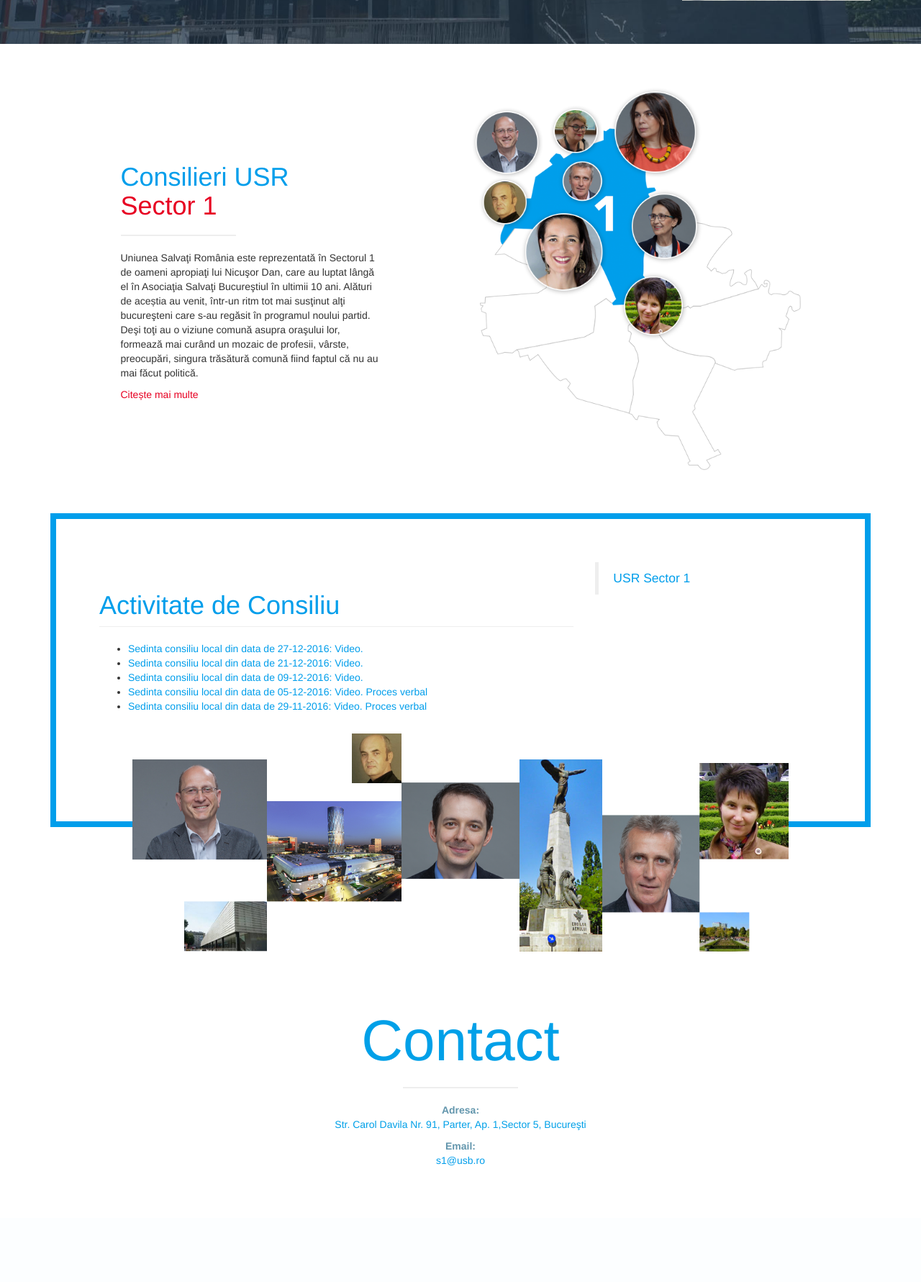
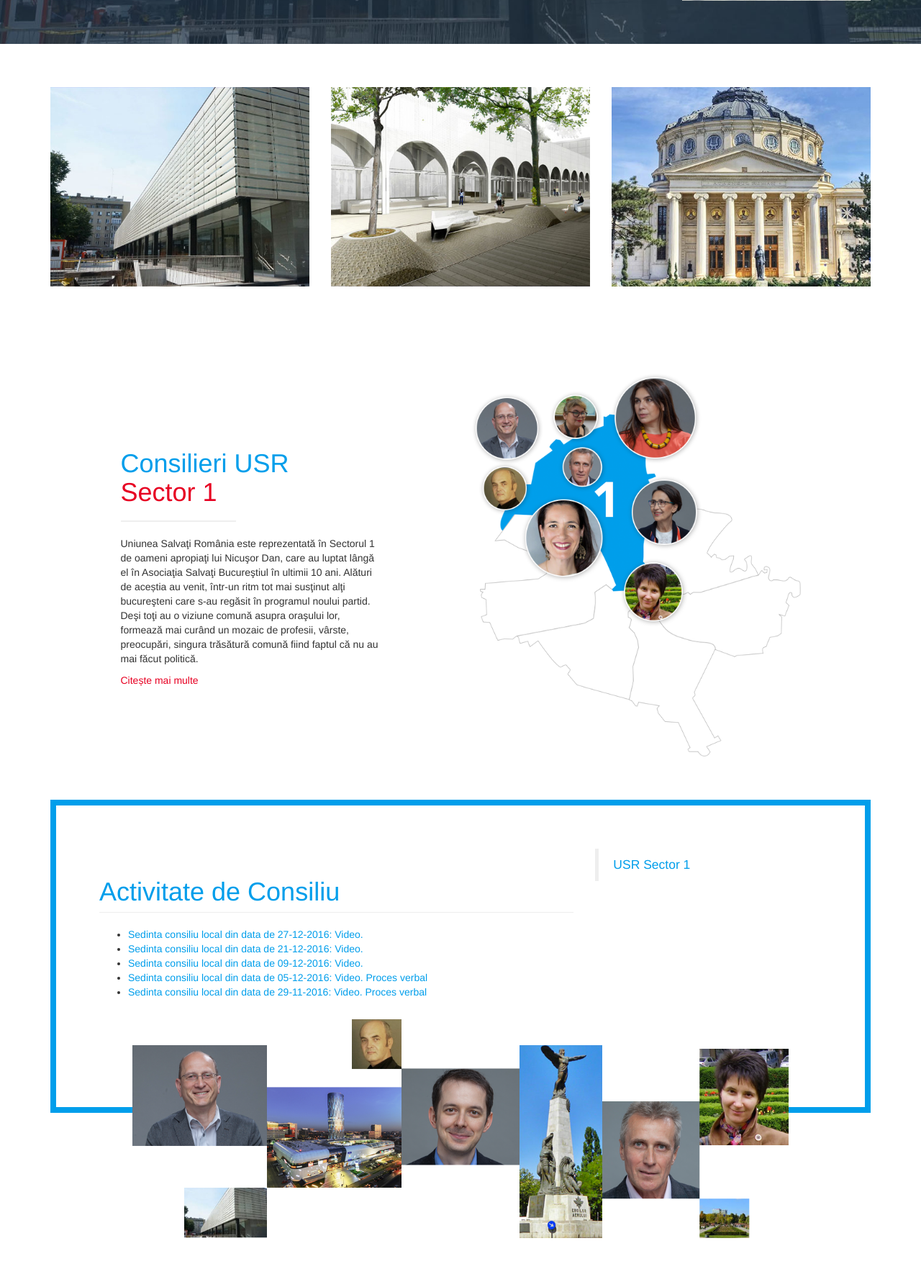
Before and after one commit to u-s-r/sector1, a PHP site: page /html/index.html in a window 1280 px wide. Shown: the part 497-2278 px from the top of the page at 72% size. Before the commit the page ends 2116 px from the top, so only its background shows below. Run offline with PHP 8.4, Linux system fonts and the light colour scheme; some libraries are stand-ins or nearby versions.

Commit message:
Added photos row

```diff
--- a/assets/app/css/style.css
+++ b/assets/app/css/style.css
@@ -78,9 +78,6 @@
     margin-bottom: 0;
   }
 }
-.section-map .page-header {
-  margin-top: 90px;
-}
 .label {
   border-radius: 0;
   font-weight: 300;
--- a/html/index.html
+++ b/html/index.html
@@ -64,7 +64,16 @@
 				</div>
 			</div>
 		</div>
-		<div class="section section-map">
+		<div class="section">
+			<div class="container">
+				<div class="row">
+					<div class="col-md-4"><img class="img-responsive" src="../assets/app/img/photo-1.jpg" alt=""></div>
+					<div class="col-md-4"><img class="img-responsive" src="../assets/app/img/photo-2.jpg" alt=""></div>
+					<div class="col-md-4"><img class="img-responsive" src="../assets/app/img/photo-3.jpg" alt=""></div>
+				</div>
+			</div>
+		</div>
+		<div class="section">
 			<div class="container">
 				<div class="row row-md-eq">
 					<div class="col-md-4 col-md-offset-1 col-middle">
--- a/less/site.less
+++ b/less/site.less
@@ -84,12 +84,6 @@
 	}
 }
 
-.section-map {
-	.page-header {
-		margin-top: 90px;
-	}
-}
-
 .label {
 	border-radius: 0;
 	font-weight: 300;
```
Also changed, not shown: assets/app/css/style.min.css (+1 -1 lines), assets/app/img/photo-1.jpg (added), assets/app/img/photo-2.jpg (added), assets/app/img/photo-3.jpg (added), 2 other files.
